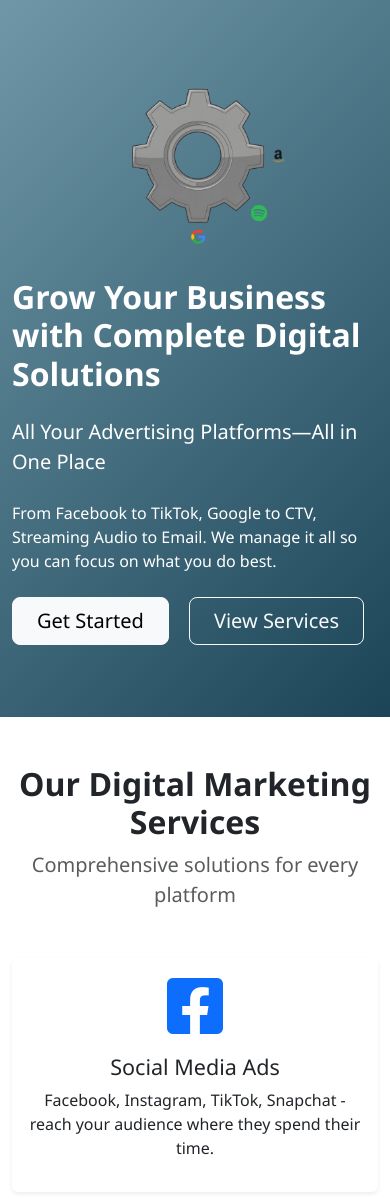
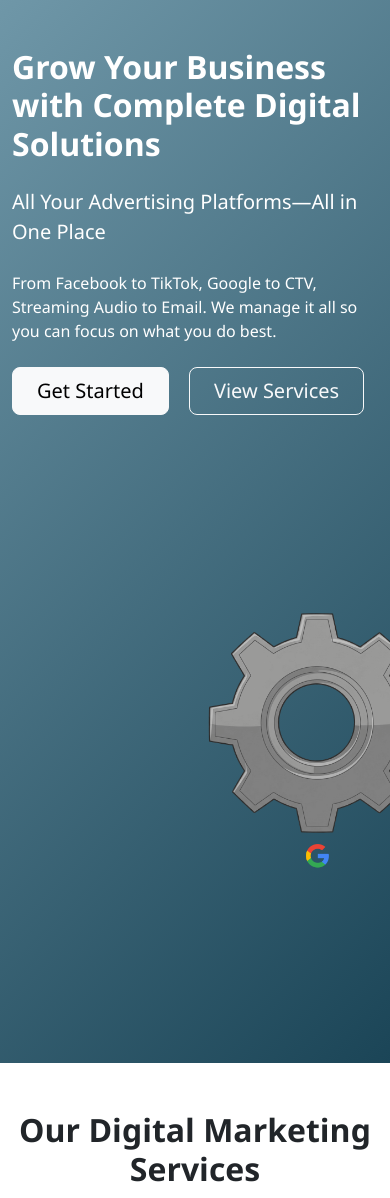
Before and after one commit to Coolbreezeondeez/adsinoneplace-website, a Django app: page / in a window 390 px wide; the page is wider, and only the part inside the window is pictured. Shown: the part 62-1260 px from the top of that part. Run offline with Django 4.2, Linux system fonts and the light colour scheme; data that the repository does not hold is empty.

Commit message:
Revert "Fixed mobile responsiveness - animation stacks properly on mobile"
This reverts commit 859b353a8c770e4e81f993bef22b97f62f83e5b9.

```diff
--- a/adagency/settings.py
+++ b/adagency/settings.py
@@ -132,9 +132,9 @@ STATIC_ROOT = BASE_DIR / 'staticfiles'
 STATICFILES_DIRS = [BASE_DIR / 'static']
 # Whitenoise for static files
 MIDDLEWARE.insert(1, 'whitenoise.middleware.WhiteNoiseMiddleware')
-# Use manifest storage only in production (Render), not locally
-if not DEBUG:
-    STATICFILES_STORAGE = 'whitenoise.storage.CompressedManifestStaticFilesStorage'# Media files (User uploads)
+STATICFILES_STORAGE = 'whitenoise.storage.CompressedManifestStaticFilesStorage'
+
+# Media files (User uploads)
 MEDIA_URL = 'media/'
 MEDIA_ROOT = BASE_DIR / 'media'
 
--- a/templates/core/home.html
+++ b/templates/core/home.html
@@ -6,20 +6,20 @@
 <section class="hero bg-primary text-white py-5">
     <div class="container">
         <div class="row align-items-center">
-    <div class="col-lg-6 col-12 order-2 order-lg-1 mb-4 mb-lg-0">
+            <div class="col-lg-6">
                 <h1 class="display-4 fw-bold mb-4">Grow Your Business with Complete Digital Solutions</h1>
                 <p class="lead mb-4">All Your Advertising Platforms—All in One Place</p>
                 <p class="mb-4">From Facebook to TikTok, Google to CTV, Streaming Audio to Email. We manage it all so you can focus on what you do best.</p>
                 <a href="{% url 'contact:contact' %}" class="btn btn-light btn-lg me-3">Get Started</a>
                 <a href="{% url 'services' %}" class="btn btn-outline-light btn-lg">View Services</a>
             </div>
-            <div class="col-lg-6 col-12 order-1 order-lg-2 mb-4 mb-lg-0">
+            <div class="col-lg-6">
                 <div class="text-center">
                    <lottie-player
             src="{% static 'animations/hero-animation.json' %}"
             background="transparent"
             speed="1"
-            style="width: 100%; max-width: 500px; height: auto; margin: 0 auto; display: block;"
+            style="width: 600px; height: 600px; margin: 0 auto;"
             loop
             autoplay>
         </lottie-player>
```
